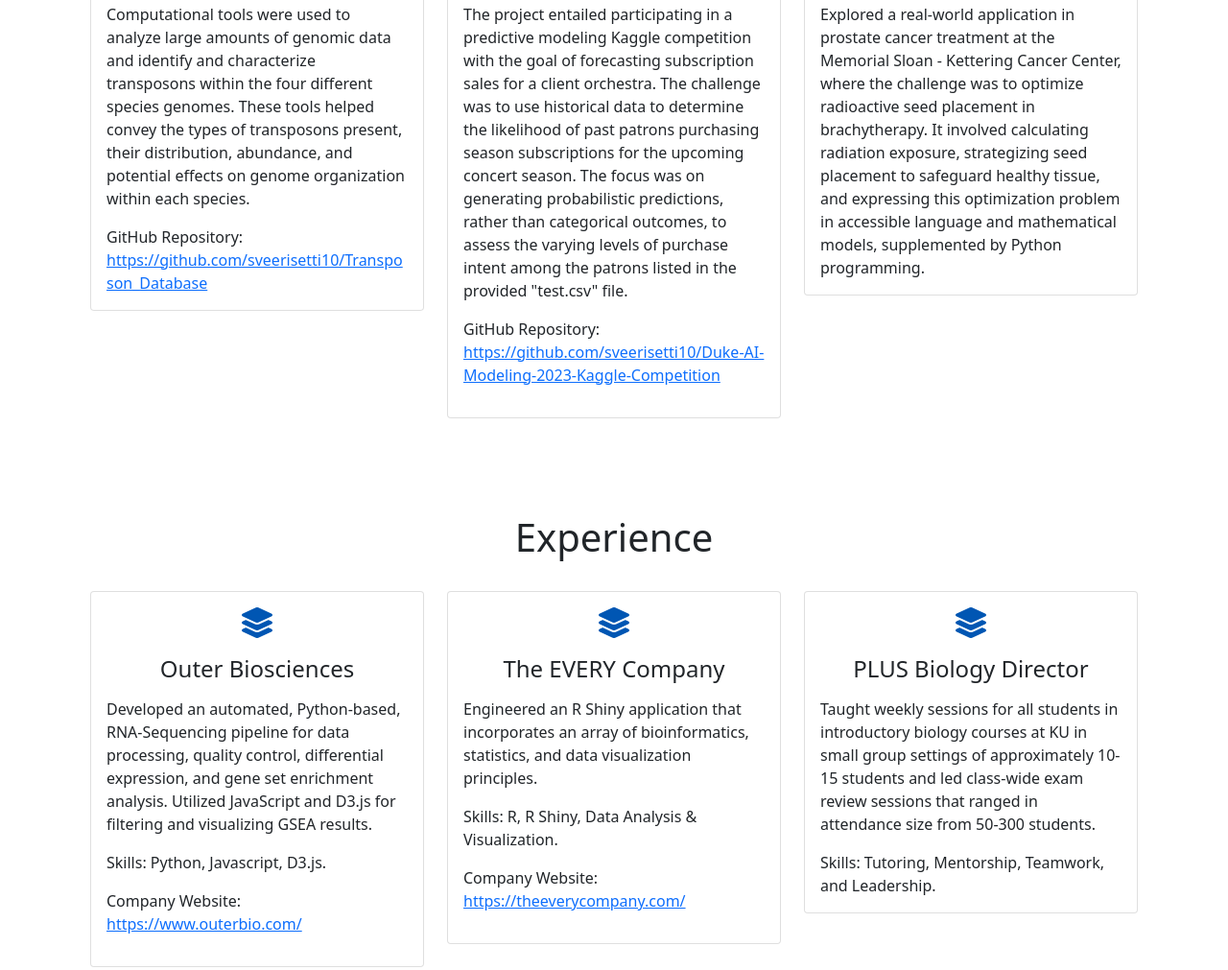
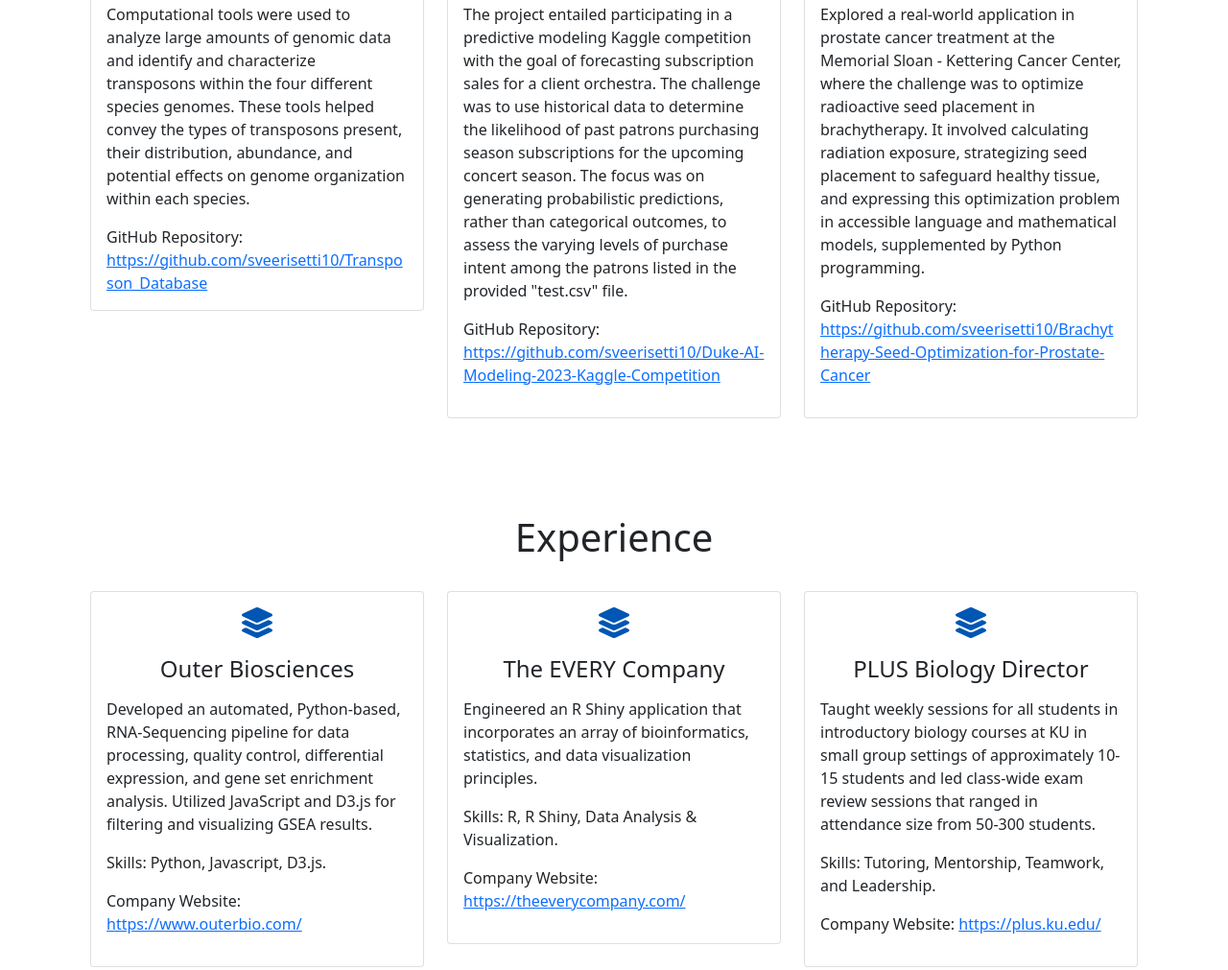
Before and after one commit to sveerisetti10/sveerisetti10.github.io, a plain HTML site: page index.html in a window 1280 px wide. Shown: the part 1710-2721 px from the top of the page at 96% size. Drawn offline with nearby package versions, Linux system fonts and the light colour scheme.

Commit message:
Add files via upload

```diff
--- a/index.html
+++ b/index.html
@@ -126,6 +126,9 @@
                                 challenge was to optimize radioactive seed placement in brachytherapy. It involved calculating radiation exposure, strategizing seed placement to safeguard healthy tissue,
                                 and expressing this optimization problem in accessible language and mathematical models, supplemented by Python programming.
                             </p>
+                            </p>
+                                GitHub Repository: <a href="https://github.com/sveerisetti10/Brachytherapy-Seed-Optimization-for-Prostate-Cancer" target="_blank">https://github.com/sveerisetti10/Brachytherapy-Seed-Optimization-for-Prostate-Cancer</a>
+                            </p>
                         </div>
                     </div>
                 </div>
@@ -179,6 +182,9 @@
                             </p>
                             <p class="card-text mt-3">Skills: Tutoring, Mentorship, Teamwork, and Leadership.
                             </p>
+                            </p>
+                            Company Website: <a href="https://plus.ku.edu/" target="_blank">https://plus.ku.edu/</a>
+                            </p>
                         </div>
                     </div>
                 </div>
```
